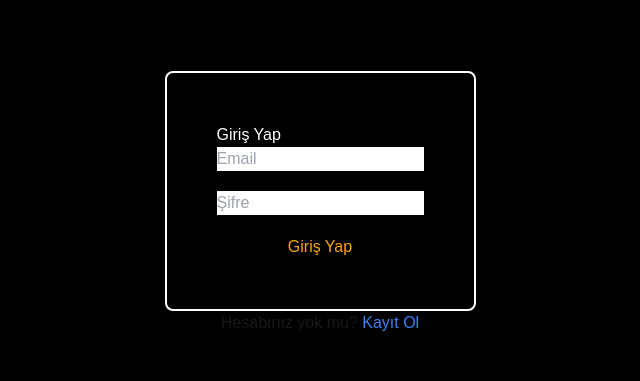
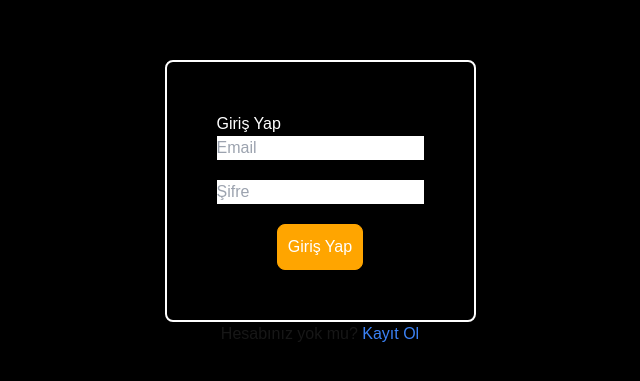
Before and after one commit to Hakaantkn/myChat, a Next.js app: page / in a window 1280 px wide. Shown: the part 197-578 px from the top of the page, without its empty margins (320-960 px from the left). Built offline with nearby package versions, Linux system fonts and the light colour scheme; no server answers.

Commit message:
ufak css düzeltmeleri

```diff
--- a/app/globals.css
+++ b/app/globals.css
@@ -174,3 +174,29 @@ height: 425px;
 .loginOnay{
   color: white;
 }
+.exitBtn{
+  padding: 10px;
+  border: 1px solid red;
+  border-radius: 8px;
+  color: white;
+  background-color: red;
+  transition: box-shadow 0.2s;
+
+}
+.exitBtn:hover{
+  box-shadow: 0 0 30px red;
+}
+.loginBtn{
+  padding: 10px;
+  border: 1px solid orange;
+  border-radius: 8px;
+  background-color: orange;
+  color: white;
+}
+.signBtn{
+  padding: 10px;
+  border: 1px solid orange;
+  border-radius: 8px;
+  background-color: orange;
+  color: white;
+}
--- a/components/Chat.jsx
+++ b/components/Chat.jsx
@@ -82,7 +82,7 @@ export default function Chat() {
                 {/* <h1 className="text-sm text-gray-400">2 online</h1> */}
               </div>
             </div>
-            <button onClick={handleSignOut}>Çıkış yap</button>
+            <button className='exitBtn' onClick={handleSignOut}>Çıkış yap</button>
           </div>
           {/* Mesajları göstermek için */}
           <div className='messagesUi p-4 overflow-y-scroll '>
```
